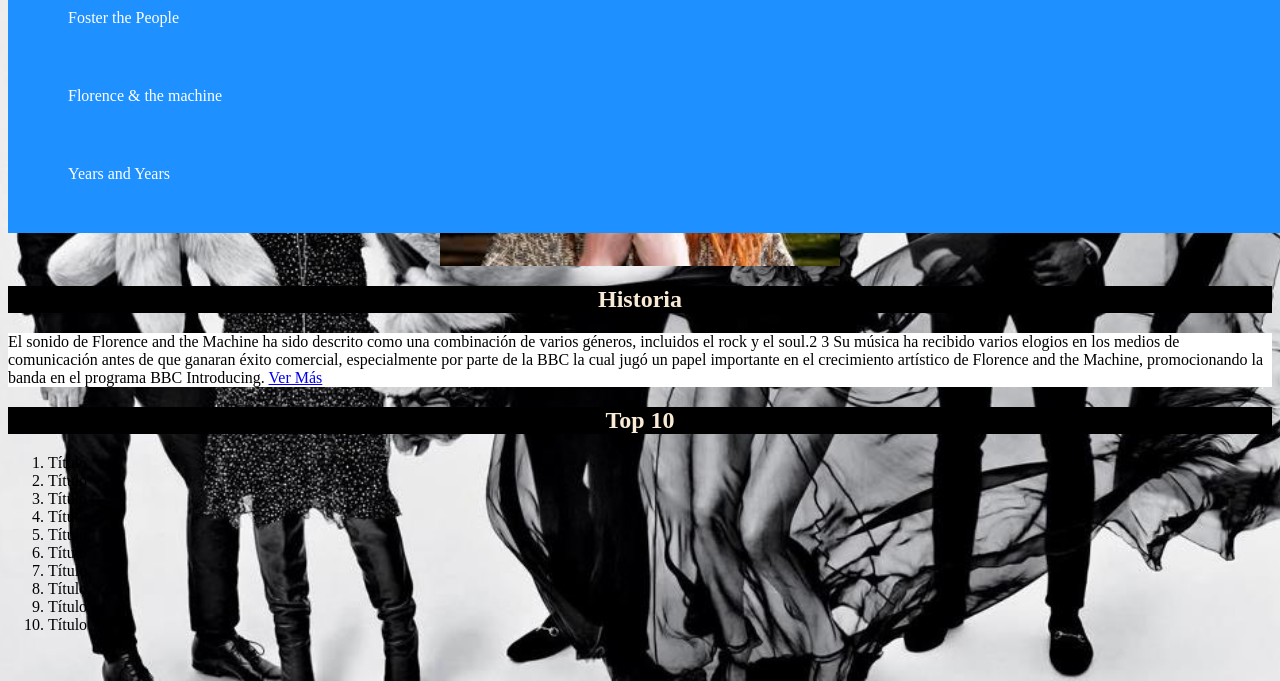
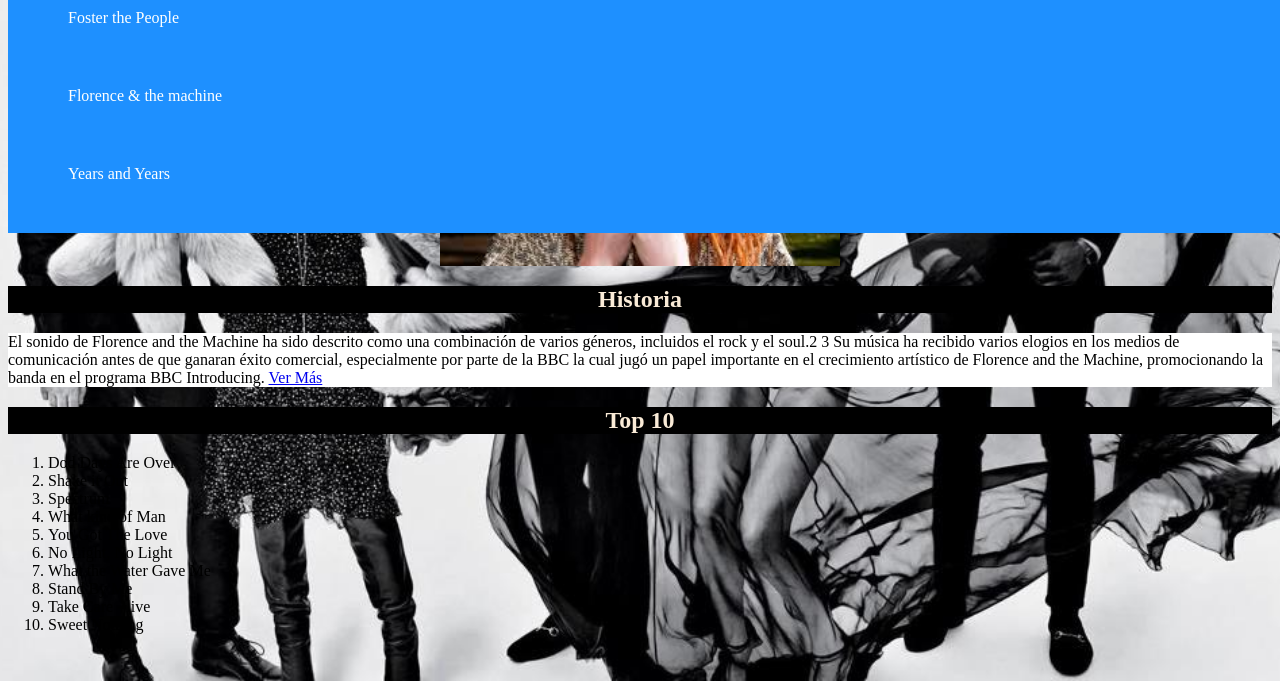
Before and after one commit to daalear/Trabajo-en-Clase-02, a plain HTML site: page florence.html in a window 1280 px wide. Shown: the part 119-800 px from the top of the page. Drawn offline with Linux system fonts and the light colour scheme.

Commit message:
Se pone la url de los videos

```diff
--- a/florence.html
+++ b/florence.html
@@ -40,16 +40,16 @@
 
     <h2> Top 10</h2>
         <ol>
-            <li> <a href="" ></a> Título </li>
-            <li> <a href="" ></a> Título </li>
-            <li> <a href="" ></a> Título </li>
-            <li> <a href="" ></a> Título </li>
-            <li> <a href="" ></a> Título </li>
-            <li> <a href="" ></a> Título </li>
-            <li> <a href="" ></a> Título </li>
-            <li> <a href="" ></a> Título </li>
-            <li> <a href="" ></a> Título </li>
-            <li> <a href="" ></a> Título </li>
+            <li> <a href="https://www.youtube.com/watch?v=iWOyfLBYtuU" target="_blank"></a> Dod Days Are Over </li>
+            <li> <a href="https://www.youtube.com/watch?v=WbN0nX61rIs" target="_blank"></a> Shake it Out </li>
+            <li> <a href="https://www.youtube.com/watch?v=iC-_lVzdiFE" target="_blank"></a> Spectrum</li>
+            <li> <a href="https://www.youtube.com/watch?v=XgeKHTcufLY" target="_blank"></a> What kind of Man</li>
+            <li> <a href="https://www.youtube.com/watch?v=PQZhN65vq9E" target="_blank"></a> You Got The Love</li>
+            <li> <a href="https://www.youtube.com/watch?v=HGH-4jQZRcc" target="_blank"></a> No Light, No Light</li>
+            <li> <a href="https://www.youtube.com/watch?v=am6rArVPip8" target="_blank"></a> What  the Water Gave Me</li>
+            <li> <a href="https://www.youtube.com/watch?v=vv2DSmy3Tro" target="_blank"></a> Stand By Me</li>
+            <li> <a href="https://www.youtube.com/watch?v=g9GQJgbGZJU" target="_blank"></a> Take Care - live </li>
+            <li> <a href="https://www.youtube.com/watch?v=KbdxRVuakqg" target="_blank"></a> Sweet Nothing</li>
         </ol>
 </body>
 </html>
```
